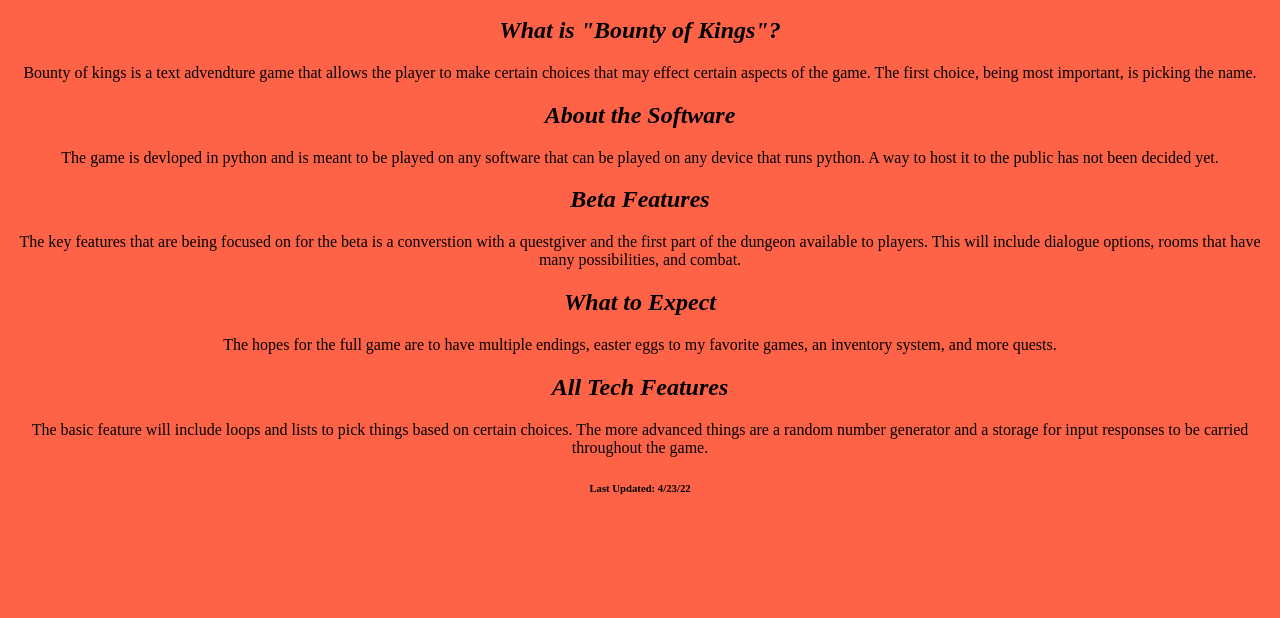
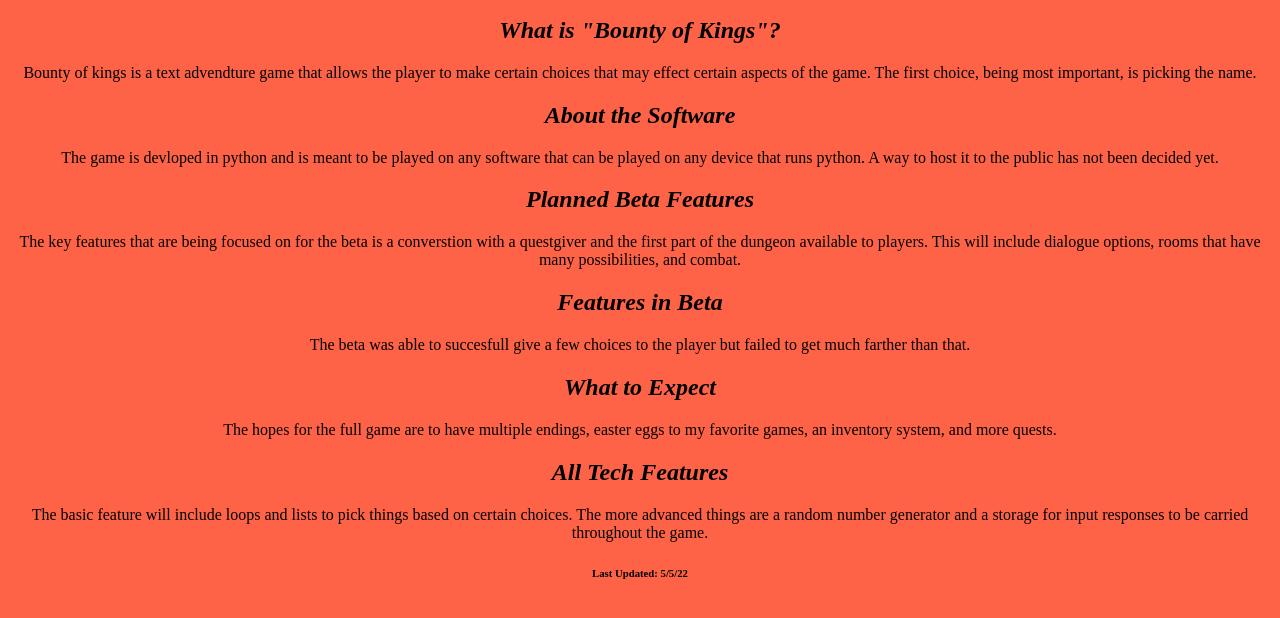
Before and after one commit to justinc098/final-proposal, a plain HTML site: page index.html in a window 1280 px wide. Shown: the part 110-728 px from the top of the page. Drawn offline with Linux system fonts and the light colour scheme.

Commit message:
Update index.html

```diff
--- a/index.html
+++ b/index.html
@@ -13,8 +13,11 @@
         <h2><i>About the Software</i></h2>
         <p>The game is devloped in python and is meant to be played on any software that can be played on any device that runs python. A way to host it to the public has not been decided yet.</p>
 
-        <h2><i>Beta Features</i></h2>
+        <h2><i>Planned Beta Features</i></h2>
         <p>The key features that are being focused on for the beta is a converstion with a questgiver and the first part of the dungeon available to players. This will include dialogue options, rooms that have many possibilities, and combat.</p>
+
+        <h2><i>Features in Beta</i></h2>
+        <p>The beta was able to succesfull give a few choices to the player but failed to get much farther than that.</p>
 
         <h2><i>What to Expect</i></h2>
         <p>The hopes for the full game are to have multiple endings, easter eggs to my favorite games, an inventory system, and more quests.</p>
@@ -22,7 +25,7 @@
         <h2><i>All Tech Features</i></h2>
         <p>The basic feature will include loops and lists to pick things based on certain choices. The more advanced things are a random number generator and a storage for input responses to be carried throughout the game.</p>
 
-        <h6>Last Updated: 4/23/22</h6>
+        <h6>Last Updated: 5/5/22</h6>
 
     </body>
 </html>
```
